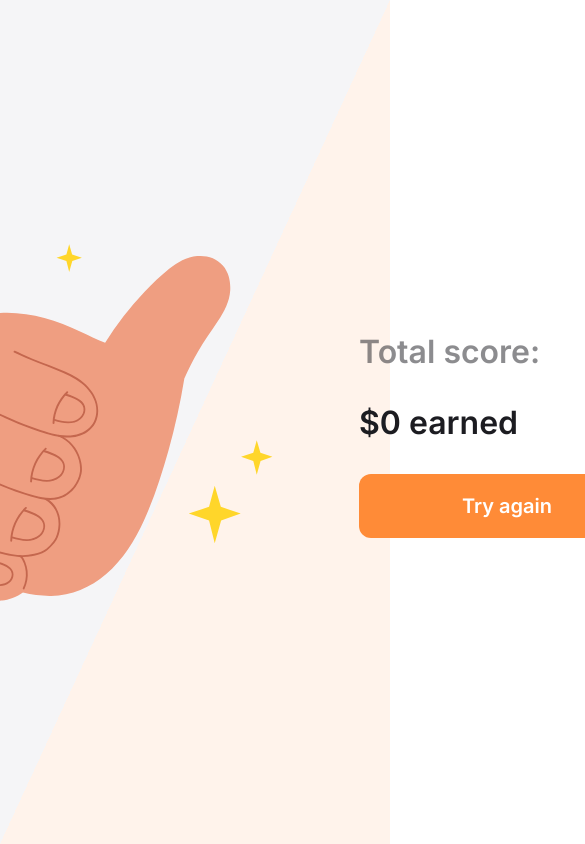
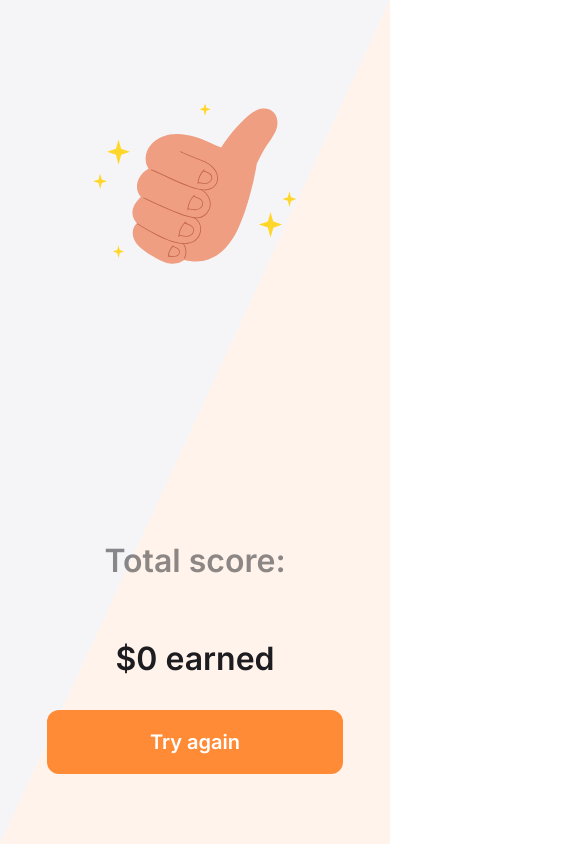
Before and after one commit to myroslav-kolomiiets/who-wants-to-be-a-millionaire, a Next.js app: page /final in a window 390 px wide. Shown: the top 844 px of the page, 585 px wide, since content can reach past the window. Built offline with nearby package versions, Linux system fonts and the light colour scheme.

Commit message:
Add StatusMessage component, add mobile css for start and finish pages.

```diff
--- a/src/components/Control/Control.tsx
+++ b/src/components/Control/Control.tsx
@@ -29,6 +29,7 @@ export const controlStates = {
 };
 
 export const controlSizes = {
+  small: 'small',
   medium: 'medium'
 };
 
--- a/src/components/Control/stylesheet/size/main.module.scss
+++ b/src/components/Control/stylesheet/size/main.module.scss
@@ -3,6 +3,10 @@
 .control {
   &--size {
     $size-map: (
+      'small': (
+        'width': 288px,
+        'height': 48px
+      ),
       'medium': (
         'width': 296px,
         'height': 64px
--- /dev/null
+++ b/src/components/StatusMessage/style.module.scss
@@ -0,0 +1 @@
+@use 'stylesheet/main.module';
--- /dev/null
+++ b/src/components/StatusMessage/stylesheet/main.module.scss
@@ -0,0 +1 @@
+@use 'core.module';
--- a/src/pages/final/index.tsx
+++ b/src/pages/final/index.tsx
@@ -2,7 +2,7 @@ import * as React from 'react';
 import Control, {
   controlThemes,
   controlSizes
-} from '@/components/Control/Control';
+} from '../../components/Control/Control';
 import Image from 'next/image';
 import { useRouter } from 'next/router';
 import logo from '../../../public/images/logo.svg';
@@ -13,10 +13,11 @@ export default function Final() {
 
   const earnedAmount: number =
     typeof earned === 'string' ? parseInt(earned, 10) || 0 : 0;
-  const formatedEarnedAmount = new Intl.NumberFormat().format(earnedAmount);
+  const formattedEarnedAmount = new Intl.NumberFormat().format(earnedAmount);
 
   return (
-    <main className="final-block">
+    <main className="homepage final-block">
+      <div className="homepage__image">
         <Image
           priority
           src={logo}
@@ -25,9 +26,11 @@ export default function Final() {
             objectFit: 'contain'
           }}
         />
-      <div>
+      </div>
+      <div className="homepage__link">
+        <div className="homepage__link-wrapper">
           <h2 className="final-block__h2">Total score:</h2>
-        <h3 className="final-block__h3">{`$${formatedEarnedAmount} earned`}</h3>
+          <h3 className="final-block__h3">{`$${formattedEarnedAmount} earned`}</h3>
           <Control
             theme={controlThemes.primary}
             size={controlSizes.medium}
@@ -36,6 +39,7 @@ export default function Final() {
             isNavigation
           />
         </div>
+      </div>
     </main>
   );
 }
--- a/src/pages/index.tsx
+++ b/src/pages/index.tsx
@@ -3,7 +3,7 @@ import Image from 'next/image';
 import Control, {
   controlThemes,
   controlSizes
-} from '@/components/Control/Control';
+} from '../components/Control/Control';
 import logo from '../../public/images/logo.svg';
 
 export default function Home() {
--- a/src/styles/final-page.scss
+++ b/src/styles/final-page.scss
@@ -1,11 +1,6 @@
 .final-block {
-  height: 100vh;
   background: #212531;
   background: linear-gradient(to right bottom, #f5f5f7 50%, #fff3eb 50%);
-  display: flex;
-  flex-direction: row;
-  justify-content: center;
-  align-items: center;
 
   &__h2 {
     font-style: normal;
--- a/src/styles/start-page.scss
+++ b/src/styles/start-page.scss
@@ -1,11 +1,16 @@
 .homepage {
-  height: 100vh;
+  min-height: 100vh;
   background: #212531;
   background: linear-gradient(to right bottom, #fff 50%, #fff3eb 50%);
   display: flex;
   flex-direction: row;
   justify-content: center;
   align-items: center;
+
+  @media (max-width: 940px) {
+    flex-direction: column;
+    justify-content: space-between;
+  }
 
   &__image {
     width: 100%;
@@ -14,6 +19,19 @@
     flex-direction: column;
     justify-content: center;
     align-items: flex-end;
+
+    @media (max-width: 1180px) {
+      transform: scale(0.75);
+    }
+
+    @media (max-width: 940px) {
+      flex-direction: column;
+      align-items: center;
+    }
+
+    @media (max-width: 640px) {
+      transform: scale(0.45);
+    }
   }
 
   &__link {
@@ -30,6 +48,11 @@
     flex-direction: column;
     align-items: flex-start;
     width: 100%;
+
+    @media (max-width: 940px) {
+      align-items: center;
+      padding-block-end: 70px;
+    }
   }
 
   &__link-h1 {
@@ -38,5 +61,19 @@
     font-size: 56px;
     color: #1c1c21;
     margin-block: 60px;
+
+    @media (max-width: 1180px) {
+      font-size: 42px;
+    }
+
+    @media (max-width: 940px) {
+      text-align: center;
+      margin-block-start: 0;
+      margin-block-end: 50px;
+    }
+
+    @media (max-width: 640px) {
+      font-size: 32px;
+    }
   }
 }
--- /dev/null
+++ b/src/utils/fetcher.tsx
@@ -0,0 +1,4 @@
+export const fetcher = async (url: string) => {
+  const response = await fetch(url);
+  return response.json();
+};
```
Also changed, not shown: src/components/StatusMessage/StatusMessage.tsx (added, +15 -0 lines), src/components/StatusMessage/stylesheet/core.module.scss (added, +28 -0 lines), src/pages/game/index.tsx (+5 -7 lines). Lines whose indentation alone changed are shown as unchanged.
